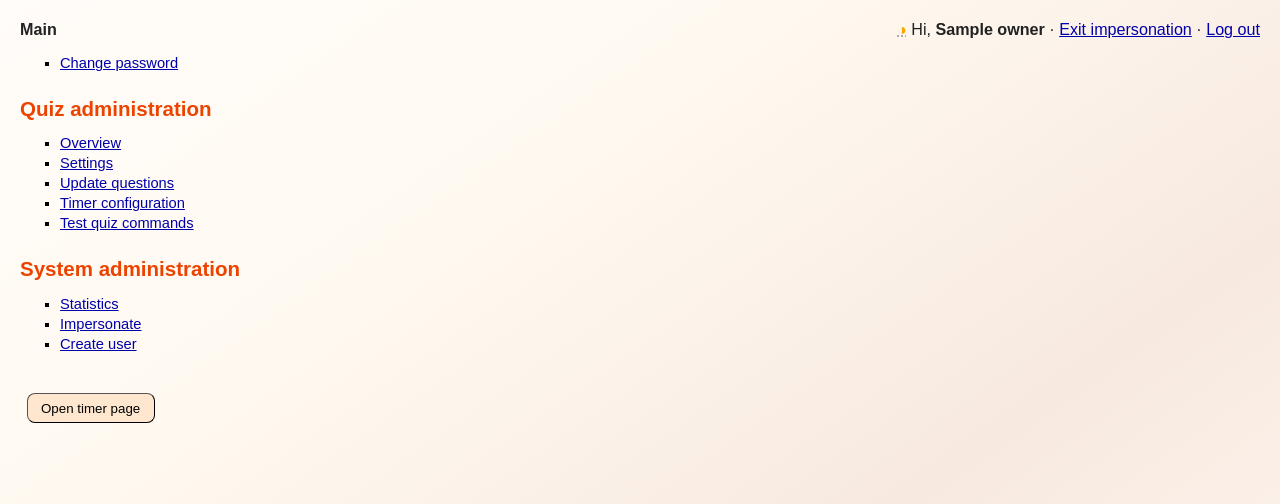
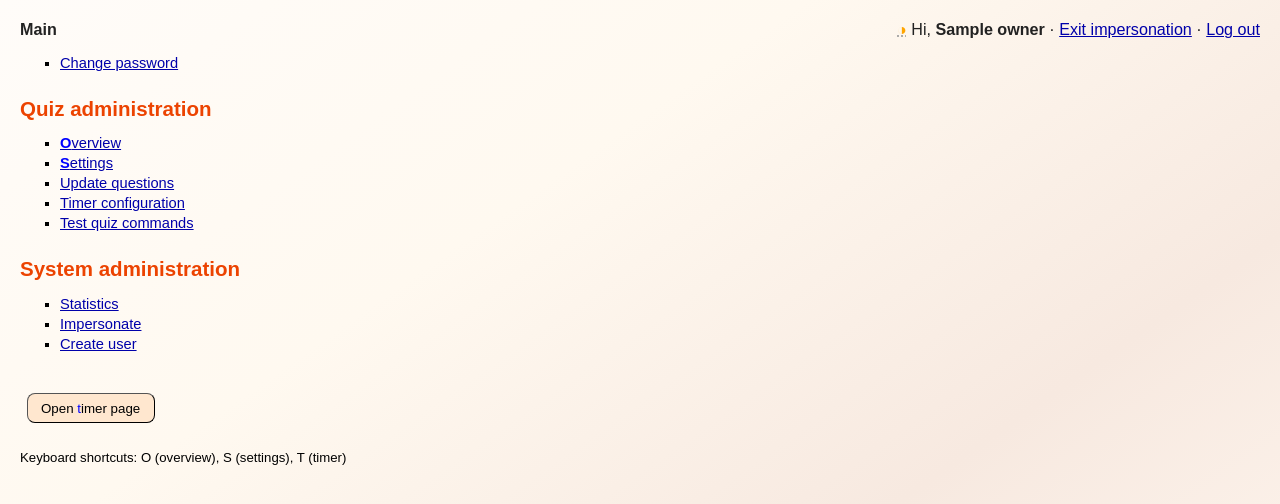
Before and after one commit to ljacqu/NightbotQuiz, a PHP site: page /admin/index.php in a window 1280 px wide. Shown: the top 504 px of the page. Run offline with PHP 8.4, Linux system fonts and the light colour scheme; the visitor is signed in with stand-in values (Sample User, id 1); tables that the repository leaves empty or names only in its code hold one stand-in row (values such as "Sample post").

Commit message:
Add keyboard shortcut for main admin page

```diff
--- a/admin/index.php
+++ b/admin/index.php
@@ -19,8 +19,8 @@ $tokenInfo = $db->getNightbotToken($ownerInfo['id']);
 
 <h2>Quiz administration</h2>
 <ul class="overview">
-  <li><a href="overview.php">Overview</a></li>
-  <li><a href="settings.php">Settings</a></li>
+  <li><a href="overview.php"><b class="kb-shortcut">O</b>verview</a></li>
+  <li><a href="settings.php"><b class="kb-shortcut">S</b>ettings</a></li>
   <li><a href="update.php">Update questions</a></li>
   <li><a href="./timer/">Timer configuration</a></li>
   <li><a href="test_calls.php">Test quiz commands</a></li>
@@ -43,12 +43,31 @@ $hasValidToken = !empty($tokenInfo['token_expires']) && (time() < $tokenInfo['to
 if ($hasValidToken) {
   echo <<<HTML
 <button onclick="window.location.href='./timer/timer.php';" class="action">
-   Open timer page
+   Open <span class="kb-shortcut">t</span>imer page
 </button>
 HTML;
 }
 
+echo '<p style="margin-top: 2em; font-size: 0.9em">Keyboard shortcuts: ';
+if ($hasValidToken) {
+  echo 'O (overview), S (settings), T (timer)';
+} else {
+  echo 'O (overview), S (settings)';
+}
+echo '</p>';
 ?>
+<script>
+  const hasTimerBtn = <?= $hasValidToken ? 'true' : 'false' ?>;
+  window.addEventListener('keydown', (e) => {
+    if (e.code === 'KeyS') {
+      window.location.href = 'settings.php';
+    } else if (e.code === 'KeyO') {
+      window.location.href = 'overview.php';
+    } else if (e.code === 'KeyT' && hasTimerBtn) {
+      window.location.href = './timer/timer.php';
+    }
+  });
+</script>
 
 </body>
 </html>
```
